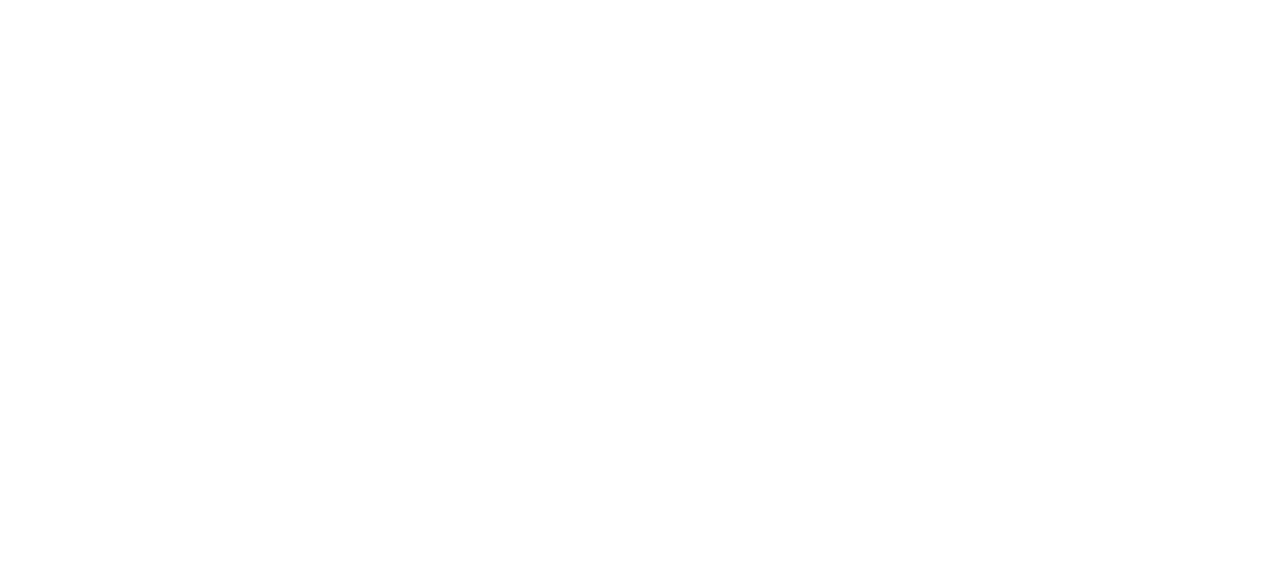
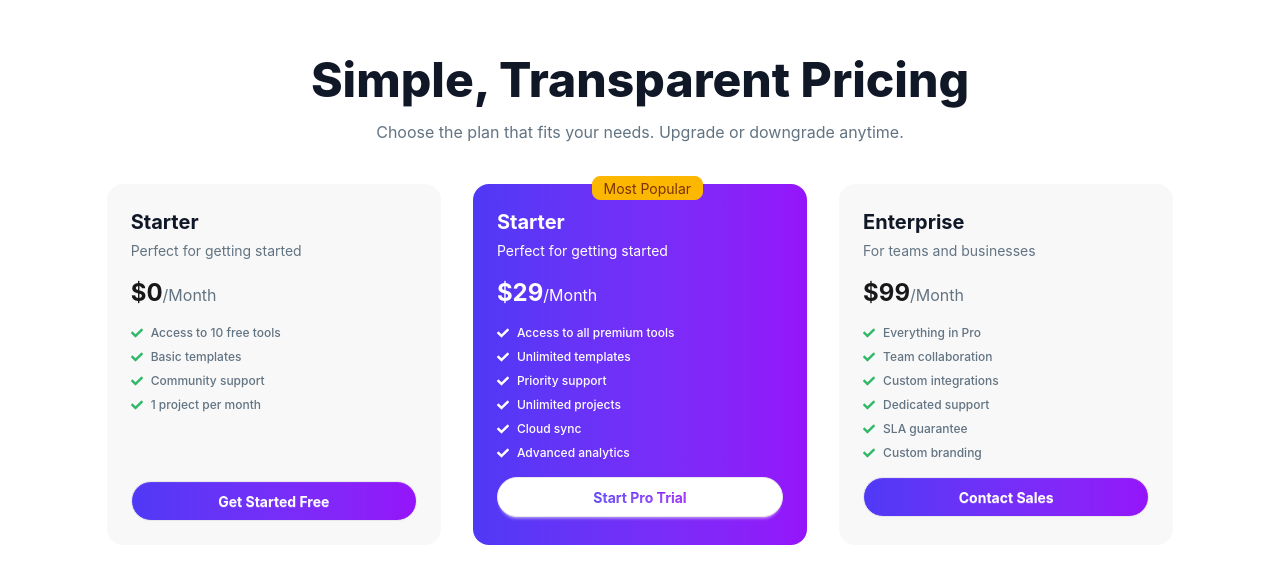
Before and after one commit to Eva-004/digi-tools-platform, a React (Vite) app: page / in a window 1280 px wide. Shown: the part 3352-3935 px from the top of the page. Before the commit the page ends 3288 px from the top, so only its background shows below. Built offline with nearby package versions, Linux system fonts and the light colour scheme.

Commit message:
Implement pricing section with 3 pricing card

```diff
--- a/src/App.jsx
+++ b/src/App.jsx
@@ -5,6 +5,7 @@ import NavBar from './Components/NavBar'
 import Products from './Components/Products/Products'
 import Stats from './Components/Stats'
 import GetStarted from './Components/GetStarted'
+import Pricing from './Components/Pricing'
 
 const fetchProducts=async()=>{
   const res=await fetch('/data.json');
@@ -22,6 +23,7 @@ const productsPromise = fetchProducts();
      <Products productsPromise={productsPromise }></Products>
    </Suspense>
    <GetStarted></GetStarted>
+   <Pricing></Pricing>
     </>
   )
 }
--- /dev/null
+++ b/src/Components/Pricing.jsx
@@ -0,0 +1,73 @@
+import React from 'react';
+import { FaCheck } from 'react-icons/fa';
+const Pricing = () => {
+    return (
+        <div className='lg:w-10/12 mx-auto my-30'>
+            <div className='mb-10 text-center space-y-4'>
+                <h2 className='font-extrabold text-5xl text-[#101727]'>Simple, Transparent Pricing</h2>
+                <p className='text-[#627382]'>Choose the plan that fits your needs. Upgrade or downgrade anytime.</p>
+            </div>
+            <div className='grid grid-cols-1 md:grid-cols-3 gap-8'>
+               <div className="card-body relative space-y-2 bg-base-200 rounded-2xl">
+
+                                 <div className='space-y-1'>
+                                    <h2 className="text-xl font-bold text-[#101727]">Starter</h2>
+                                  <p className='text-[#627382]'>Perfect for getting started</p>
+                                 </div>
+                                  <h2 className='font-bold text-2xl'>$0<span className='font-normal text-[16px] text-[#627382]'>/Month</span></h2>
+                              <ul className=" flex flex-col gap-2 text-xs">
+                                  <li className='text-[#627382] font-medium flex gap-2 items-center'> <FaCheck className='text-[#30B868]'/>Access to 10 free tools</li>
+                                  <li className='text-[#627382] font-medium flex gap-2 items-center'> <FaCheck className='text-[#30B868]'/>Basic templates</li>
+                                  <li className='text-[#627382] font-medium flex gap-2 items-center'> <FaCheck className='text-[#30B868]'/>Community support</li>
+                                  <li className='text-[#627382] font-medium flex gap-2 items-center'> <FaCheck className='text-[#30B868]'/>1 project per month</li>
+                              </ul>
+                              <div className="mt-13">
+                                  <button className="btn bg-gradient-to-r from-[#4F39F6] to-[#9514FA] rounded-4xl btn-block text-white font-bold ">Get Started Free</button>
+                              </div>
+                </div>
+               <div className="card-body  relative space-y-2 bg-gradient-to-r from-[#4F39F6] to-[#9514FA] rounded-2xl">
+
+                                 <span className='badge badge-warning absolute -top-2 right-26'>Most Popular</span>
+
+                                 <div className='space-y-1'>
+                                    <h2 className="text-xl font-bold text-white">Starter</h2>
+                                  <p className='text-white'>Perfect for getting started</p>
+                                 </div>
+                                  <h2 className='font-bold text-2xl text-white'>$29<span className='font-normal text-[16px] text-white'>/Month</span></h2>
+                              <ul className=" flex flex-col gap-2 text-xs">
+                                  <li className='text-white font-medium flex gap-2 items-center'> <FaCheck className='text-white'/>Access to all premium tools</li>
+                                  <li className='text-white font-medium flex gap-2 items-center'> <FaCheck className='text-white'/>Unlimited templates</li>
+                                  <li className='text-white font-medium flex gap-2 items-center'> <FaCheck className='text-white'/>Priority support</li>
+                                  <li className='text-white font-medium flex gap-2 items-center'> <FaCheck className='text-white'/>Unlimited projects</li>
+                                  <li className='text-white font-medium flex gap-2 items-center'> <FaCheck className='text-white'/>Cloud sync</li>
+                                  <li className='text-white font-medium flex gap-2 items-center'> <FaCheck className='text-white'/>Advanced analytics</li>
+                              </ul>
+                              <div className="">
+                                  <button className="btn bg-base-100 rounded-4xl btn-block text-white font-bold "><span className='bg-gradient-to-r from-[#4F39F6] to-[#9514FA] bg-clip-text text-transparent'>Start Pro Trial</span></button>
+                              </div>
+                </div>
+               <div className="card-body relative space-y-2 bg-base-200 rounded-2xl">
+
+                                 <div className='space-y-1'>
+                                    <h2 className="text-xl font-bold text-[#101727]">Enterprise</h2>
+                                  <p className='text-[#627382]'>For teams and businesses</p>
+                                 </div>
+                                  <h2 className='font-bold text-2xl'>$99<span className='font-normal text-[16px] text-[#627382]'>/Month</span></h2>
+                              <ul className=" flex flex-col gap-2 text-xs">
+                                  <li className='text-[#627382] font-medium flex gap-2 items-center'> <FaCheck className='text-[#30B868]'/>Everything in Pro</li>
+                                  <li className='text-[#627382] font-medium flex gap-2 items-center'> <FaCheck className='text-[#30B868]'/>Team collaboration</li>
+                                  <li className='text-[#627382] font-medium flex gap-2 items-center'> <FaCheck className='text-[#30B868]'/>Custom integrations</li>
+                                  <li className='text-[#627382] font-medium flex gap-2 items-center'> <FaCheck className='text-[#30B868]'/>Dedicated support</li>
+                                  <li className='text-[#627382] font-medium flex gap-2 items-center'> <FaCheck className='text-[#30B868]'/>SLA guarantee</li>
+                                  <li className='text-[#627382] font-medium flex gap-2 items-center'> <FaCheck className='text-[#30B868]'/>Custom branding</li>
+                              </ul>
+                              <div className="">
+                                  <button className="btn bg-gradient-to-r from-[#4F39F6] to-[#9514FA] rounded-4xl btn-block text-white font-bold ">Contact Sales</button>
+                              </div>
+                </div>
+            </div>
+        </div>
+    );
+};
+
+export default Pricing;
```
